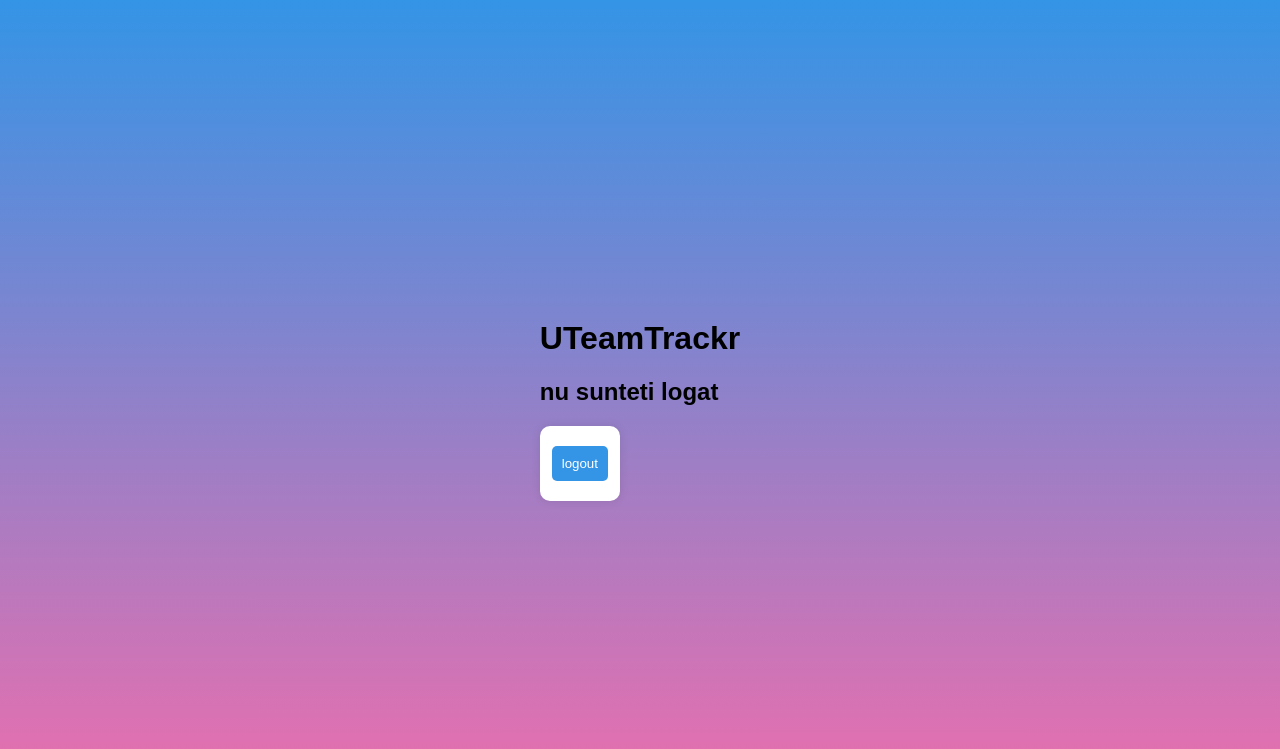
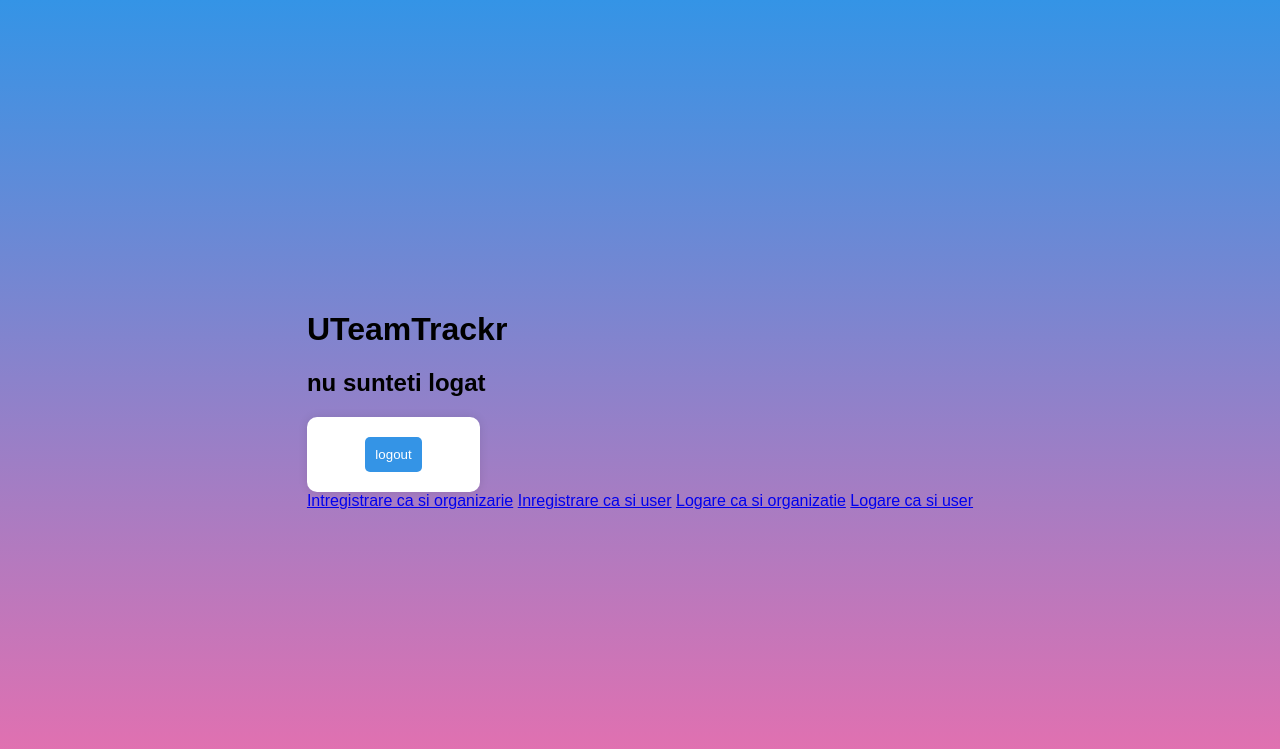
Before and after one commit to LucianuSebi/TeamHero, a PHP site: page /index.php in a window 1280 px wide. Shown: the top 749 px of the page. Run offline with PHP 8.4, Linux system fonts and the light colour scheme; some libraries are stand-ins or nearby versions.

Commit message:
am adaugat niste hiperlinkuri pe index ca sa verificam mai usor functii

```diff
--- a/uTeamTrackr/index.php
+++ b/uTeamTrackr/index.php
@@ -30,6 +30,10 @@ session_start();
              </h2>
 
              <form action="php_modules/logout.php"><button type="submit">logout</button></form>
+             <a href="register_org.php">Intregistrare ca si organizarie</a>
+             <a href="register_user.php">Inregistrare ca si user</a>
+             <a href="login_org.php">Logare ca si organizatie</a>
+             <a href="login_user.php">Logare ca si user</a>
         </div>
 
         <div class="topSection">
```
